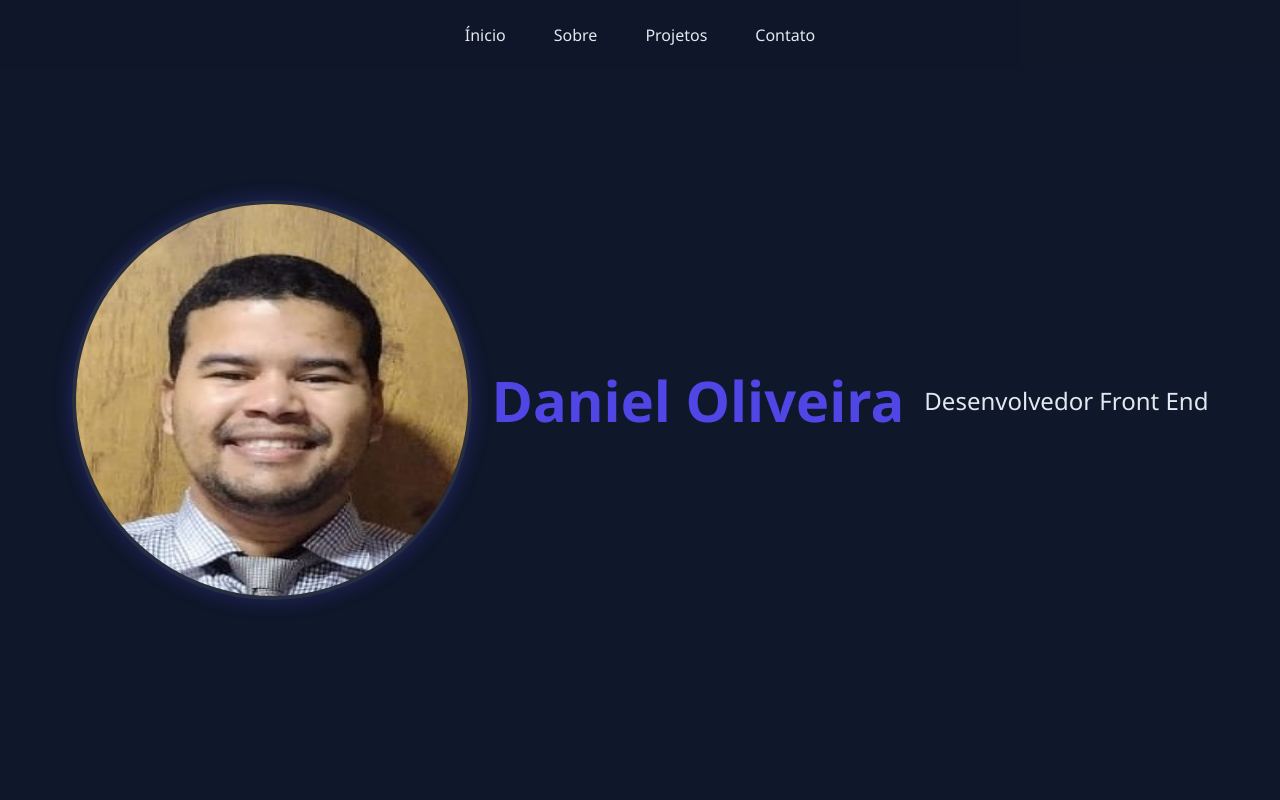
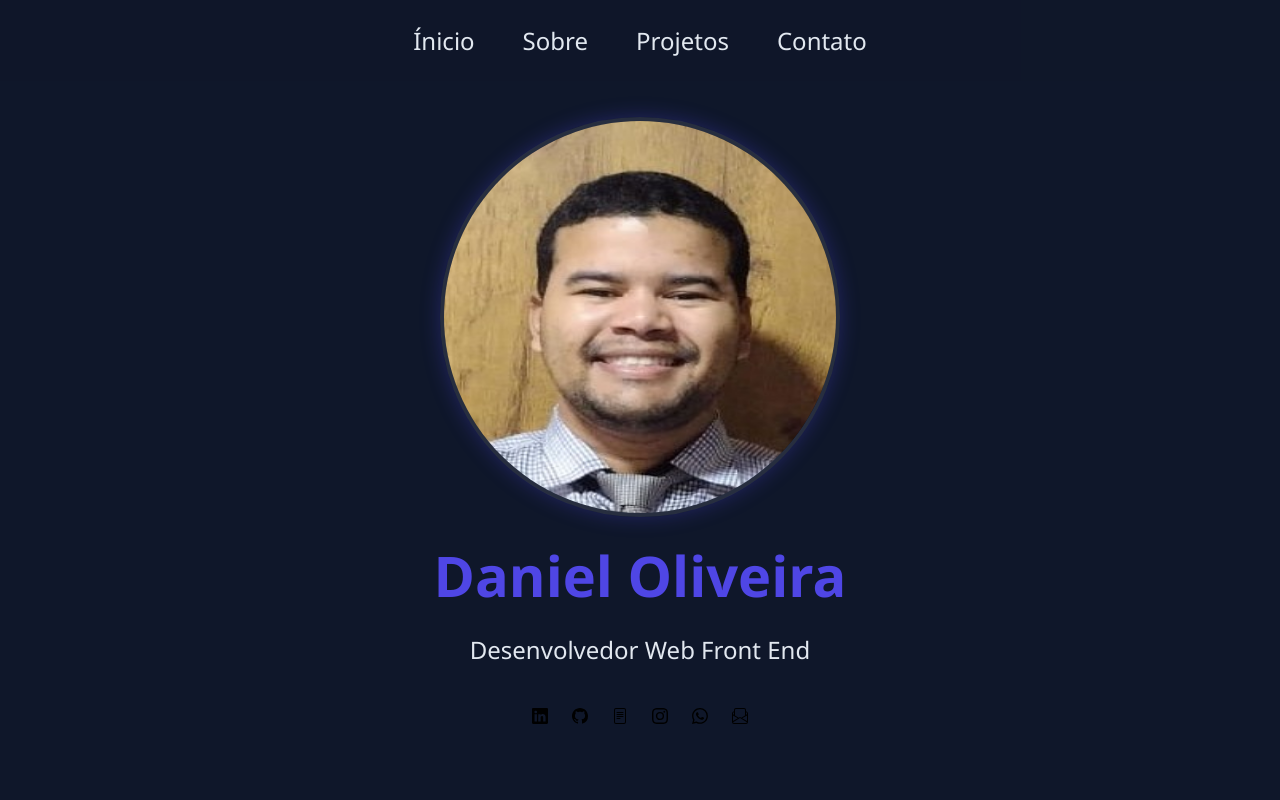
Before and after one commit to danielolivermoco/Portfolio-2.0, a plain HTML site: page index.html in a window 1280 px wide. Shown: the top 800 px of the page. Drawn offline with Linux system fonts and the light colour scheme.

Commit message:
adicionando icones e estilizando

```diff
--- a/index.html
+++ b/index.html
@@ -23,7 +23,7 @@
                 <a href="#projetos" class="menu-link">Projetos</a>
             </li>
             <li>
-                <a href="#contato" class="menu-link">Contato</a>
+                <a href="#contatos" class="menu-link">Contato</a>
             </li>
         </ul>
 
@@ -33,7 +33,36 @@
 
         <img src="./img/foto-perfil.jpeg" alt="imagem de perfil" class="foto-perfil">
         <h1>Daniel Oliveira</h1>
-        <p class="subtitulo">Desenvolvedor Front End</p>
+        <p class="subtitulo">Desenvolvedor Web Front End</p>
+
+        <div class="icons">
+
+            <a href="https://www.linkedin.com/in/daniel-de-oliveira-moço" title="LinkedIn" target="_blank">
+                <img class="icons-image" src="./img/linkedin.svg" alt="icon linkedin">
+            </a>
+
+            <a href="https://github.com/danielolivermoco" title="GitHub" target="_blank">
+                <img class="icons-image" src="./img/github.svg" alt="icon github">
+            </a>
+
+            <a href="public/document/Cv-Daniel-Dev-Atual.pdf" download="CV-Daniel-Dev"
+            aria-label="Baixar curriculo Daniel Dev" title="Currículo">
+                <img class="icons-image" src="./img/file-text.svg" alt="icon curriculo">
+            </a>
+
+            <a href="https://www.instagram.com/1danielolivermoco/" target="_blank" title="Instagram">
+                <img class="icons-image" src="./img/instagram.svg" alt="icon instagram">
+            </a>
+
+            <a href="https://web.whatsapp.com/send?phone=5528992534398" target="_blank" title="WhatsApp">
+                <img class="icons-image" src="./img/whatsapp.svg" alt="icon whatsapp">
+            </a>
+
+            <a href="mailto:danielmoco10@gmail.com" target="_blank" title="Email">
+                <img class="icons-image" src="./img/envelope-paper.svg" alt="icon email">
+            </a>
+
+        </div>
 
     </main>
 
@@ -42,9 +71,7 @@
         <h2 class="sobre-titulo">Sobre Mim</h2>
 
         <div class="sobre-caixa">
-            <p class="sobre-paragrafo">Lorem ipsum dolor, sit amet consectetur adipisicing elit. Amet ipsa, delectus
-                dolorum aspernatur quis dolor error, voluptate accusamus laudantium est harum commodi. Ipsam, corporis
-                quaerat. Facilis incidunt magni quisquam maxime?</p>
+            <p class="sobre-paragrafo">Olá, eu sou Daniel de Oliveira, formado em Tecnologia em Petróleo e Gás, mas minha verdadeira paixão está no desenvolvimento web. Como Desenvolvedor Web Front-End, transformo ideias em sites modernos, responsivos e otimizados. Tenho experiência com HTML, CSS, JavaScript, React, Node, Styled Components e Bootstrap, sempre aplicando as melhores práticas de SEO para garantir performance e visibilidade. Estou sempre em busca de aprimoramento e novas oportunidades para crescer na área de desenvolvimento. Vamos conectar e criar experiências incríveis juntos?</p>
         </div>
 
     </section>
--- a/styles.css
+++ b/styles.css
@@ -47,6 +47,7 @@ body {
     font-weight: 500;
     position: relative;
     padding: 0.5rem 0;
+    font-size: 1.5rem;
 }
 
 .menu-link::after {
@@ -71,6 +72,7 @@ body {
     display: flex;
     justify-content: center;
     align-items: center;
+    flex-direction: column;
 }
 
 .foto-perfil {
@@ -80,6 +82,7 @@ body {
     border-radius: 50%;
     border: 4px solid var(--vidro);
     animation: flutuar 5s ease-in infinite;
+    margin-top: 50px;
 }
 
 h1 {
@@ -93,6 +96,26 @@ h1 {
     font-size: 1.5rem;
     color: var(--claro);
 }
+
+
+.icons {
+    display: flex;
+    justify-content: center;
+    align-items: center;
+    gap: 1.5rem;
+    margin-top: 1.5rem;
+    cursor: pointer;
+}
+
+.icons a {
+    font-size: 2rem;
+}
+
+main div a:hover {
+    transform: scale(1.5);
+    transition: 0.5s;
+}
+
 
 /* Sobre */
 
@@ -206,6 +229,7 @@ h1 {
     color: var(--claro);
     border: 1px solid var(--vidro);
     outline: none;
+    font-size: 1rem;
 }
 
 .campo-form:focus {
@@ -227,6 +251,7 @@ h1 {
     font-weight: bold;
     width: 100%;
     transition: all 0.5 ease;
+    font-size: 1rem;
 }
 
 .botao-form:hover {
```
Also changed, not shown: img/envelope-paper.svg (added), img/file-text.svg (added), img/github.svg (added), img/instagram.svg (added), img/linkedin.svg (added), img/whatsapp.svg (added).
